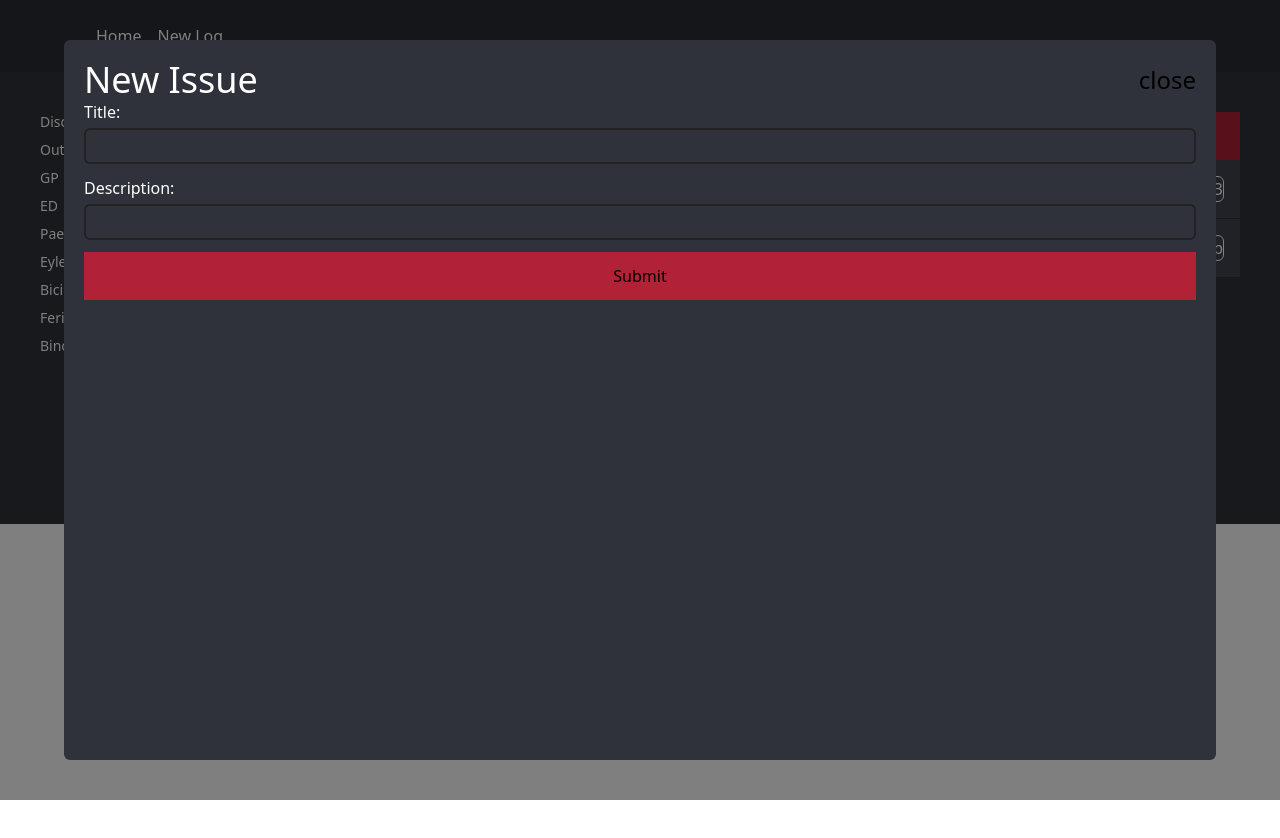
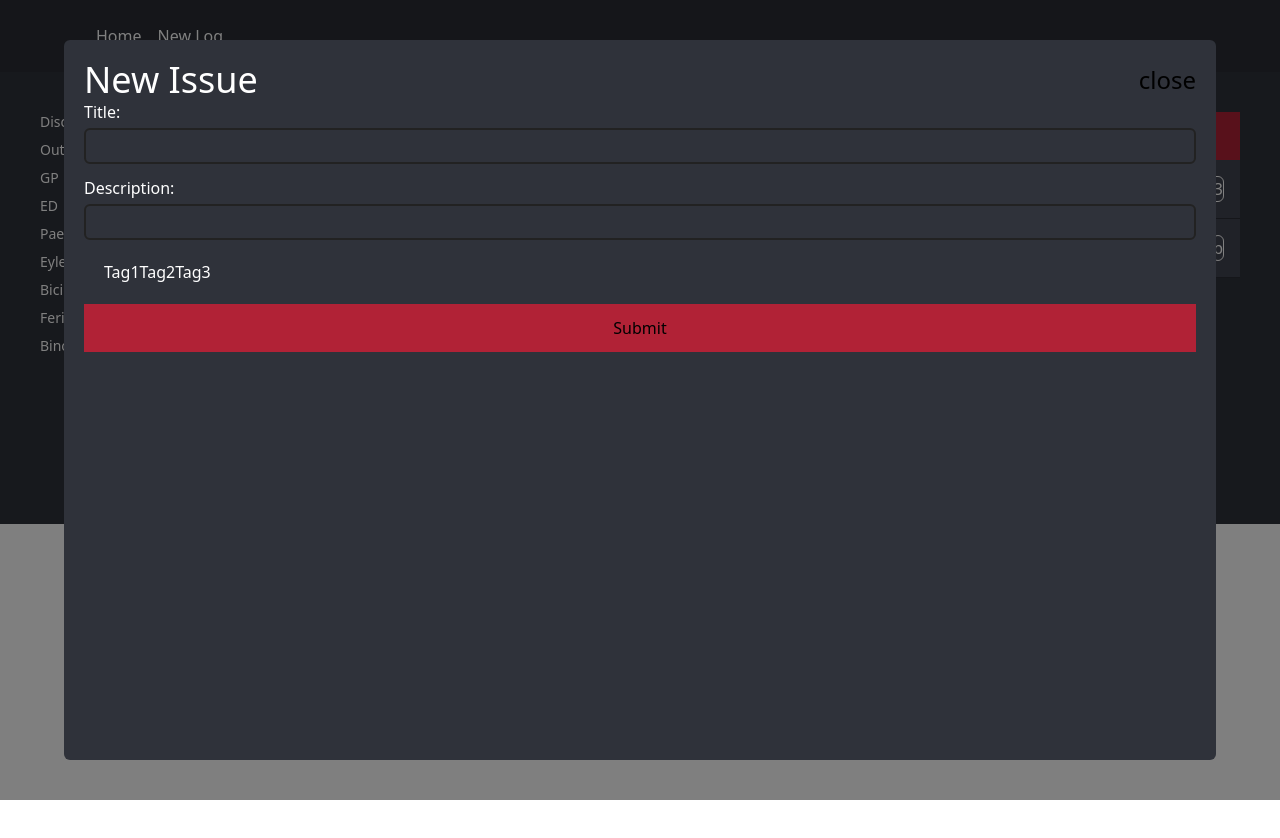
Before and after one commit to KarlGilden/apoteo, a Next.js app: page /new-log in a window 1280 px wide. Both pictures are taken after a click on the button "New issue +". Shown: the top 838 px of the page. Built offline with nearby package versions, Linux system fonts and the light colour scheme.

Commit message:
implement issues feature

```diff
--- a/components/IssueModal.tsx
+++ b/components/IssueModal.tsx
@@ -5,8 +5,14 @@ interface IProps {
   show:boolean,
   handleClose:()=>void,
   issues: any[],
-  setIssues: (issue:Object)=>void
+  setIssues: (issue:any)=>void
 
+}
+
+type Issue = {
+  title:string,
+  description:string,
+  tags: string
 }
 
 const IssueModal = ({show, handleClose, issues, setIssues}:IProps) => {
@@ -14,27 +20,65 @@ const IssueModal = ({show, handleClose, issues, setIssues}:IProps) => {
 
   const [issueTitle, setIssueTitle] = useState("")
   const [issueDesc, setIssueDesc] = useState("")
-  const [issueTags, setIssueTags] = useState("")
+  const [issueTags, setIssueTags] = useState<string[]>([])
+  const [error, setError] = useState("")
+
+  const toggleTags = (tag:string) =>{
+    if(issueTags.includes(tag)){
+      setIssueTags(issueTags.filter(t=>t!=tag))
+    }else{
+      setIssueTags([...issueTags, tag])
+    }
+  }
+
+  const handleSubmit = () => {
+    setError("")
+    if( issueTitle.length < 1 || issueDesc.length < 1){
+      setError("Please fill all fields")
+    }else{
+      var newIssue:Issue = {
+        title: issueTitle,
+        description: issueDesc,
+        tags: issueTags.join()
+      }
+
+      setIssues([...issues, newIssue])
+      handleClose()
+    }
+  }
+
+  const closeModal = () => {
+    setError("")
+    setIssueTags([])
+    setIssueTitle("")
+    setIssueDesc("")
+    handleClose()
+  }
 
   useEffect(()=>{
     setIsBrowser(true)
   },[])
 
   const modal = show ? (
-    <div onClick={()=>handleClose()} className={`overflow-hidden fixed top-0 left-0 w-screen h-screen bg-black bg-opacity-50  flex justify-center items-center`}>
+    <div className={`overflow-hidden fixed top-0 left-0 w-screen h-screen bg-black bg-opacity-50  flex justify-center items-center`}>
       <div className='w-[90%] h-[90%] bg-primary p-5 rounded-md'>
 
         <div className='flex justify-between items-center'>
           <h1 className='text-white text-4xl'>New Issue</h1>
-          <p className='text-2xl'>close</p>
+          <p className='text-2xl' onClick={()=>closeModal()}>close</p>
         </div>
 
-        <FormInput setFormState={()=>{setIssueTitle}} type={'text'} label={'Title'} />
-        <FormInput setFormState={()=>{setIssueDesc}} type={'text'} label={'Description'} />
-        <div>
+        <FormInput setFormState={setIssueTitle} type={'text'} label={'Title'} />
+        <FormInput setFormState={setIssueDesc} type={'text'} label={'Description'} />
 
+        <div className='flex m-5'>
+          <p className={`${issueTags.includes('Tag1') ? 'text-secondary' : 'text-white'}`} onClick={()=>toggleTags('Tag1')}>Tag1</p>
+          <p className={`${issueTags.includes('Tag2') ? 'text-secondary' : 'text-white'}`} onClick={()=>toggleTags('Tag2')}>Tag2</p>
+          <p className={`${issueTags.includes('Tag3') ? 'text-secondary' : 'text-white'}`} onClick={()=>toggleTags('Tag3')}>Tag3</p>
         </div>
-        <button className='p-3 bg-secondary w-full'>Submit</button>
+
+        <button onClick={()=>{handleSubmit(); }} className='p-3 bg-secondary w-full'>Submit</button>
+        {error}
 
       </div>
     </div>
--- a/pages/api/logs.ts
+++ b/pages/api/logs.ts
@@ -21,7 +21,8 @@ export default async function (req: NextApiRequest, res: NextApiResponse) {
           "blisterPacks": req.body.blisterPacks,
           "aclasta": req.body.aclasta,
           "compounding": req.body.compounding,
-          "yellowCards": req.body.yellowCards
+          "yellowCards": req.body.yellowCards,
+          "issues": req.body.issues
         }
         console.log(item)
         var putParams = {
--- a/pages/new-log.tsx
+++ b/pages/new-log.tsx
@@ -21,7 +21,15 @@ const NewLog = () => {
         blisterPacks: 0,
         aclasta: 0,
         compounding: 0,
-        yellowCards: 0
+        yellowCards: 0,
+        issues: [
+            {
+                id: 0,
+                title: "",
+                description: "",
+                tags: ""
+            }
+        ]
     })
 
     const [issues, setIssues] = useState([
@@ -54,6 +62,7 @@ const NewLog = () => {
     }
 
     const handleSubmit = async () => {
+        data.issues = issues
         await fetch('/api/logs', {
             method: 'PUT',
             headers: {"Content-Type": "application/json"},
@@ -68,7 +77,7 @@ const NewLog = () => {
   return (
     <>
     <div className={`h-[72px] w-full bg-secondary `}></div>
-    <IssueModal issues={issues} setIssues={()=>setIssues} show={showModal} handleClose={()=>closeModal()}/>
+    <IssueModal issues={issues} setIssues={setIssues} show={showModal} handleClose={()=>closeModal()}/>
     <div className='h-screen'>
         <div className='w-full bg-primary p-10 flex flex-col justify-between'>
             <div className='flex flex-col sm:flex-row h-full'>
```
